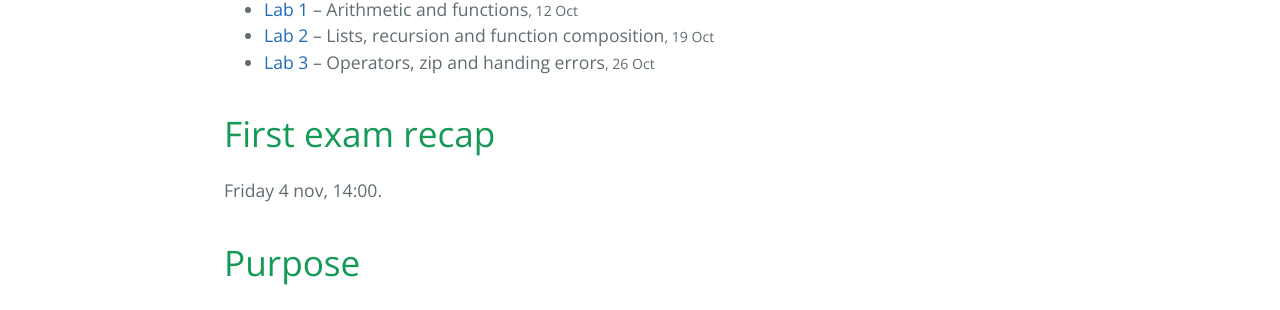
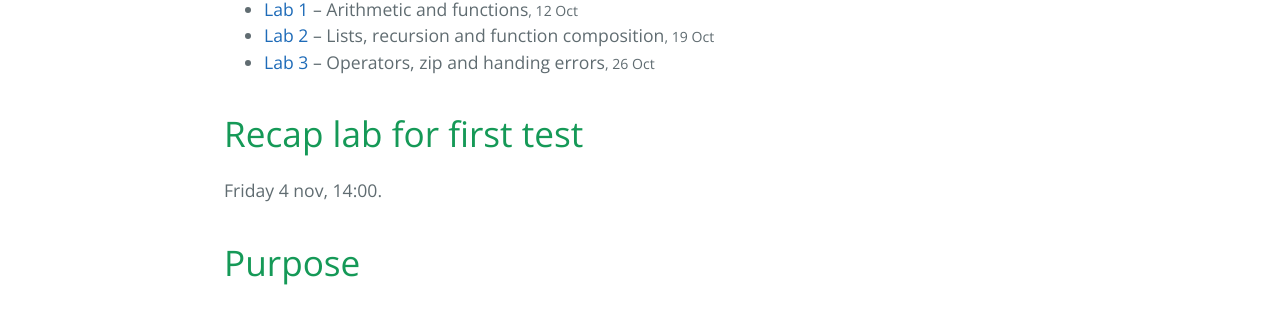
Before and after one commit to stefan-niculae/.well-known, a Jekyll site: the page built from index.md, in a window 1280 px wide. Shown: the part 514-824 px from the top of the page. Built offline with Jekyll 4.4.1, drawn with Linux system fonts in a browser that asks for light colours.

Commit message:
Update index.md

```diff
--- a/index.md
+++ b/index.md
@@ -13,7 +13,7 @@ tagline: Declarative Programming labs supplement
   {% endfor %}
 </ul>
 
-# First exam recap
+<h1 class="important">Recap lab for first test</h1>
 Friday 4 nov, 14:00.
 
 # Purpose
```
